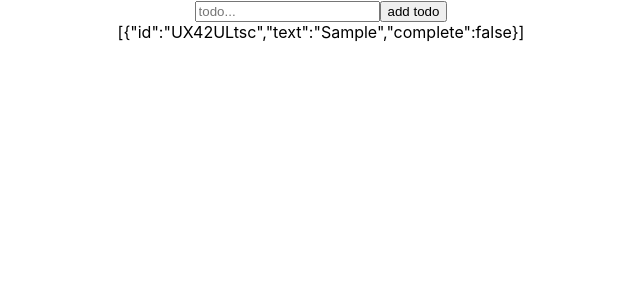
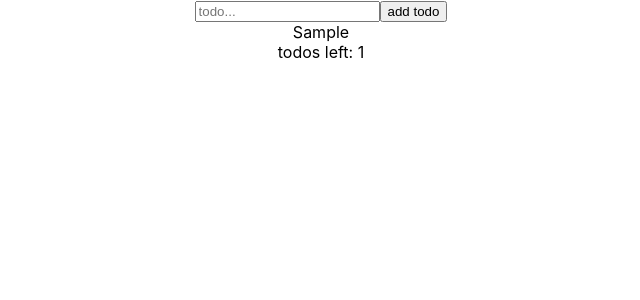
Before and after one commit to Davern/todo-list, a React (Create React App) app: page / in a window 1280 px wide. Both pictures are taken after typing "Sample" into the empty fields and a click on the button "add todo". Shown: the top 300 px of the page, without its empty margins (319-959 px from the left). Built offline with nearby package versions, Linux system fonts and the light colour scheme.

Commit message:
added the todo component, and completed items 2-4 on the feature list

```diff
--- /dev/null
+++ b/src/components/Todo.js
@@ -0,0 +1,8 @@
+import React from "react";
+
+export default (props) => (
+    <div
+        style={{textDecoration: props.todo.complete ? "line-through" : ""}}
+        onClick={props.toggleComplete}>{props.todo.text}
+    </div>
+);
--- a/src/components/TodoList.js
+++ b/src/components/TodoList.js
@@ -1,5 +1,6 @@
 import React from "react";
 import TodoForm from "./TodoForm";
+import Todo from "./Todo";
 
 /*
     Features:
@@ -17,7 +18,7 @@ import TodoForm from "./TodoForm";
 export default class TodoList extends React.Component {
     state = {
         todos: []
-    }
+    };
 
     addTodo=(todo)=> {
         this.setState({
@@ -25,11 +26,33 @@ export default class TodoList extends React.Component {
         });
     }
 
+    toggleComplete = (id) => {
+        this.setState({
+            todos: this.state.todos.map(todo => {
+                if (todo.id == id) {
+                    //supposed to update
+                    return {
+                        ...todo,
+                        complete: !todo.complete
+                    };
+                } else {
+                    return todo;
+                }
+            })
+        })
+    }
+
     render() {
         return(
             <div>
                 <TodoForm onSubmit={this.addTodo}/>
-                {JSON.stringify(this.state.todos)}
+                {this.state.todos.map(todo => (
+                <Todo
+                    key={todo.id}
+                    toggleComplete={()=> this.toggleComplete(todo.id)}
+                    todo={todo}/>
+                ))}
+                <div>todos left: {this.state.todos.filter(todo => !todo.complete).length}</div>
             </div>);
     }
 }
```
